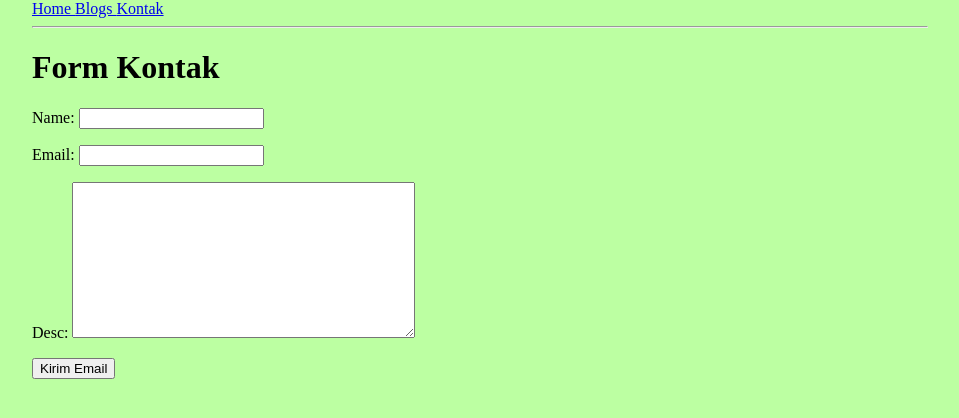
After one commit to thu-juli/belajar_django_sk, a Django app: page /kontak/ in a window 1280 px wide. The commit adds this page. Shown: the top 418 px of the page, without its empty margins (160-1119 px from the left). Run offline with Django 4.2, Linux system fonts and the light colour scheme.

Commit message:
forms django

```diff
--- /dev/null
+++ b/16 Forms Django/blog_site/forms.py
@@ -0,0 +1,7 @@
+from django import forms
+
+
+class ContactForm(forms.Form):
+    name = forms.CharField()
+    email = forms.EmailField()
+    desc = forms.CharField(widget=forms.Textarea())
--- a/16 Forms Django/blog_site/urls.py
+++ b/16 Forms Django/blog_site/urls.py
@@ -4,6 +4,7 @@ from . import views
 
 urlpatterns = [
     path('', views.index),
+    path('kontak/', views.contact),
     path('blogs/', include('blogs.urls', namespace='blogs')),
     path('admin/', admin.site.urls),
 ]
--- a/16 Forms Django/blog_site/views.py
+++ b/16 Forms Django/blog_site/views.py
@@ -1,5 +1,11 @@
 from django.shortcuts import render
+from .forms import ContactForm
 
 
 def index(request):
     return render(request, 'blog_site/index.html')
+
+
+def contact(request):
+    form = ContactForm()
+    return render(request, 'blog_site/contact.html', {'form': form})
--- a/16 Forms Django/blogs/urls.py
+++ b/16 Forms Django/blogs/urls.py
@@ -4,5 +4,6 @@ from . import views
 app_name = 'blogs'
 
 urlpatterns = [
-    path('', views.index, name='index')
+    path('', views.index, name='index'),
+    path('<int:id>', views.single, name='single'),
 ]
--- a/16 Forms Django/blogs/views.py
+++ b/16 Forms Django/blogs/views.py
@@ -5,3 +5,8 @@ from .models import Blog
 def index(request):
     blogs = Blog.objects.all()
     return render(request, 'blogs/index.html', {'blogs': blogs})
+
+
+def single(request, id):
+    blog = Blog.objects.get(pk=id)
+    return render(request, 'blogs/single.html', {'blog': blog})
--- a/16 Forms Django/templates/base.html
+++ b/16 Forms Django/templates/base.html
@@ -20,6 +20,9 @@
             <a href="{% url 'blogs:index' %}">
                 Blogs
             </a>
+            <a href="/kontak">
+                Kontak
+            </a>
         </nav>
     {% endblock navbar %}
     <hr>
--- /dev/null
+++ b/16 Forms Django/templates/blog_site/contact.html
@@ -0,0 +1,14 @@
+{% extends 'base.html' %}
+
+{% block title %}
+    <h1>
+        Form Kontak
+    </h1>
+{% endblock title %}
+
+{% block content %}
+    <form action="" method="post">
+        {{ form.as_p }}
+        <input type="submit" value="Kirim Email">
+    </form>
+{% endblock content %}
```
Also changed, not shown: 16 Forms Django/templates/blogs/single.html (added, +23 -0 lines).
